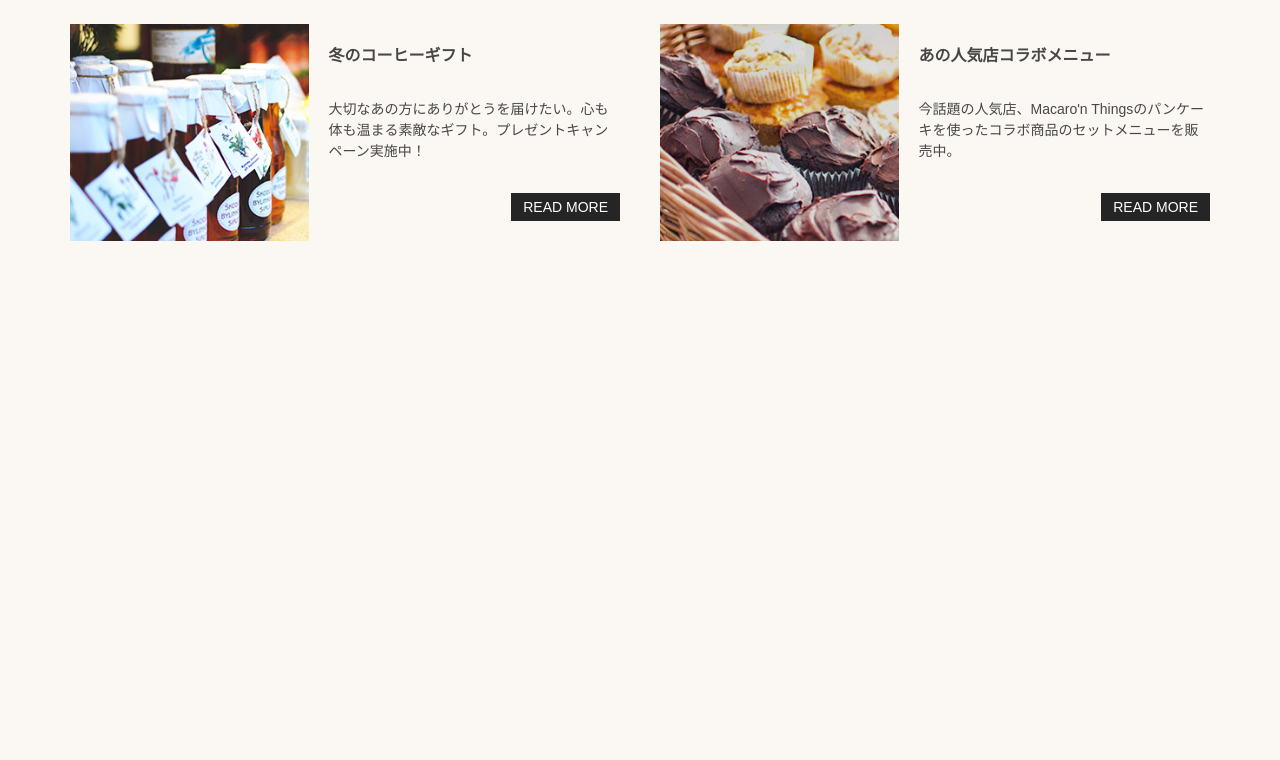
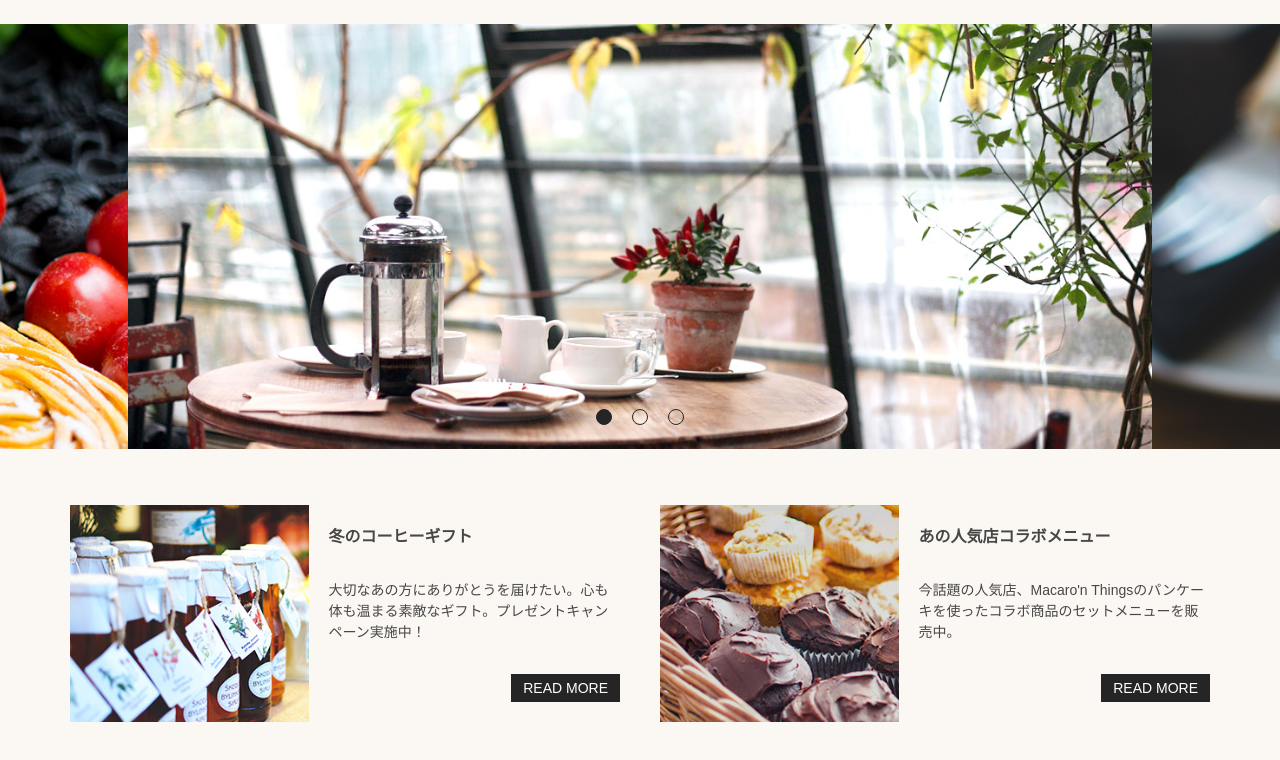
Before and after one commit to mzgk/cssCafe, a plain HTML site: page index.html in a window 1280 px wide. Shown: the part 74-834 px from the top of the page. Before the commit the page ends 800 px from the top, so only its background shows below. Drawn offline with Linux system fonts and the light colour scheme.

Commit message:
add : Chapter5-1

```diff
--- a/index.html
+++ b/index.html
@@ -24,7 +24,26 @@
             </nav>
         </header>
 
-        <section class="l-column">
+        <div class="ImageSlide Section">
+            <ul id="Slide" class="ImageSlide__main">
+                <li class="ImageSlide__item js-slide-item">
+                    <a href="#"><img class="ImageSlide__image" src="./dist/images/top/slide1.jpg" alt="about our tea" width="1180" height="490" /></a>
+                </li>
+                <li class="ImageSlide__item js-slide-item">
+                    <a href="#"><img class="ImageSlide__image" src="./dist/images/top/slide2.jpg" alt="about our coffee" width="1180" height="490" /></a>
+                </li>
+                <li class="ImageSlide__item js-slide-item">
+                    <a href="#"><img class="ImageSlide__image" src="./dist/images/top/slide3.jpg" alt="about our foods" width="1180" height="490" /></a>
+                </li>
+            </ul>
+            <div class="ImageSlide__sub">
+                <span class="ImageSlide__dot js-slide-point">image1</span>
+                <span class="ImageSlide__dot js-slide-point">image2</span>
+                <span class="ImageSlide__dot js-slide-point">image3</span>
+            </div>
+        </div>
+
+        <section class="l-column Section">
             <div class="l-row">
                 <div class="EntryPanel l-halfColumn">
                     <div class="EntryPanel__sub">
--- a/src/scss/base/_variables.scss
+++ b/src/scss/base/_variables.scss
@@ -12,3 +12,6 @@ $base-content-width: 1180px;
 $space-unit: 20px;
 $sp-space-unit: 15px;
 $column-space: $space-unit*2;
+
+// カルーセル
+$color-black: #252525;
--- /dev/null
+++ b/src/scss/components/_imageSlide.scss
@@ -0,0 +1,47 @@
+@charset "UTF-8";
+
+.ImageSlide {
+    position: relative;
+    display: flex;
+    flex-direction: column;
+    align-items: center;
+    overflow: hidden;
+    // 画像のラッパー
+    &__main {
+        display: flex;
+        flex-wrap: nowrap;
+    }
+    // 画像１つ分
+    &__item {
+        flex: 0 0 80%;
+    }
+    // 画像本体
+    &__image {
+        width: 100%;
+        height: auto;
+    }
+    &__sub {
+        position: relative;
+        top: -40px;
+        display: flex;
+        justify-content: center;
+    }
+    &__dot {
+        display: block;
+        overflow: hidden;
+        text-indent: 100%;
+        white-space: nowrap;
+        cursor: pointer;
+        width: 16px;
+        height: 16px;
+        border: 1px solid $color-black;
+        border-radius: 8px;
+        margin-right: 20px;
+        &:last-child {
+            margin-right: 0;
+        }
+        &.isActive {
+            background: $color-black;
+        }
+    }
+}
--- /dev/null
+++ b/src/scss/components/common/_section.scss
@@ -0,0 +1,11 @@
+@charset "UTF-8";
+
+.Section {
+    margin-bottom: $space-unit * 2;
+    &__item {
+        margin-bottom: $space-unit * 2;
+        &:last-child {
+            margin-bottom: 0;
+        }
+    }
+}
--- a/src/scss/main.scss
+++ b/src/scss/main.scss
@@ -17,3 +17,9 @@
 
 // レイアウト
 @import "./components/parts/layouts";
+
+// カルーセル
+@import "./components/imageSlide";
+
+// セクション間隔
+@import "./components/common/section";
```
Also changed, not shown: dist/css/main.css, dist/css/main.min.css.
